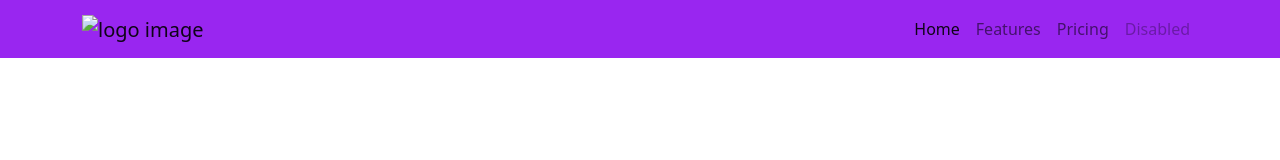
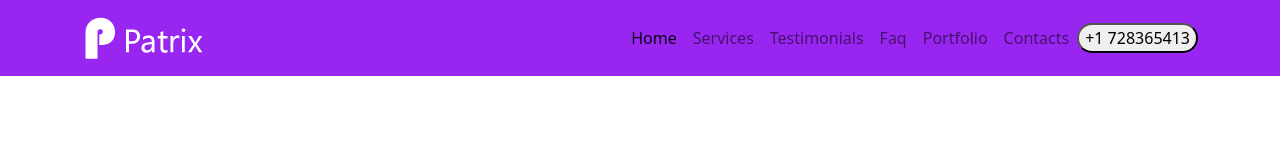
Before and after one commit to Jlovellealfeche/first-bootstrap-project, a website: page index.html in a window 1280 px wide. Drawn offline with Linux system fonts and the light colour scheme.

Commit message:
Update index.html

```diff
--- a/index.html
+++ b/index.html
@@ -12,7 +12,7 @@
     <nav class="navbar navbar-expand-lg navbar-light bg-primary">
         <div class="container">
           <a class="navbar-brand" href="#">
-            <img src="images" alt="logo image">
+            <img src="images/logo.png" alt="logo image">
           </a>
           <button class="navbar-toggler" type="button" data-bs-toggle="collapse" data-bs-target="#navbarNav" aria-controls="navbarNav" aria-expanded="false" aria-label="Toggle navigation">
             <span class="navbar-toggler-icon"></span>
@@ -23,15 +23,22 @@
                 <a class="nav-link active" aria-current="page" href="#">Home</a>
               </li>
               <li class="nav-item">
-                <a class="nav-link" href="#">Features</a>
+                <a class="nav-link" href="#">Services</a>
               </li>
               <li class="nav-item">
-                <a class="nav-link" href="#">Pricing</a>
+                <a class="nav-link" href="#">Testimonials</a>
               </li>
               <li class="nav-item">
-                <a class="nav-link disabled">Disabled</a>
+                <a class="nav-link" href="#">Faq</a>
+              </li>
+              <li class="nav-item">
+                <a class="nav-link" href="#">Portfolio</a>
+              </li>
+              <li class="nav-item">
+                <a class="nav-link" href="#">Contacts</a>
               </li>
             </ul>
+            <button type="button" class="rounded-pill">+1 728365413</button>
           </div>
         </div>
       </nav>
```
